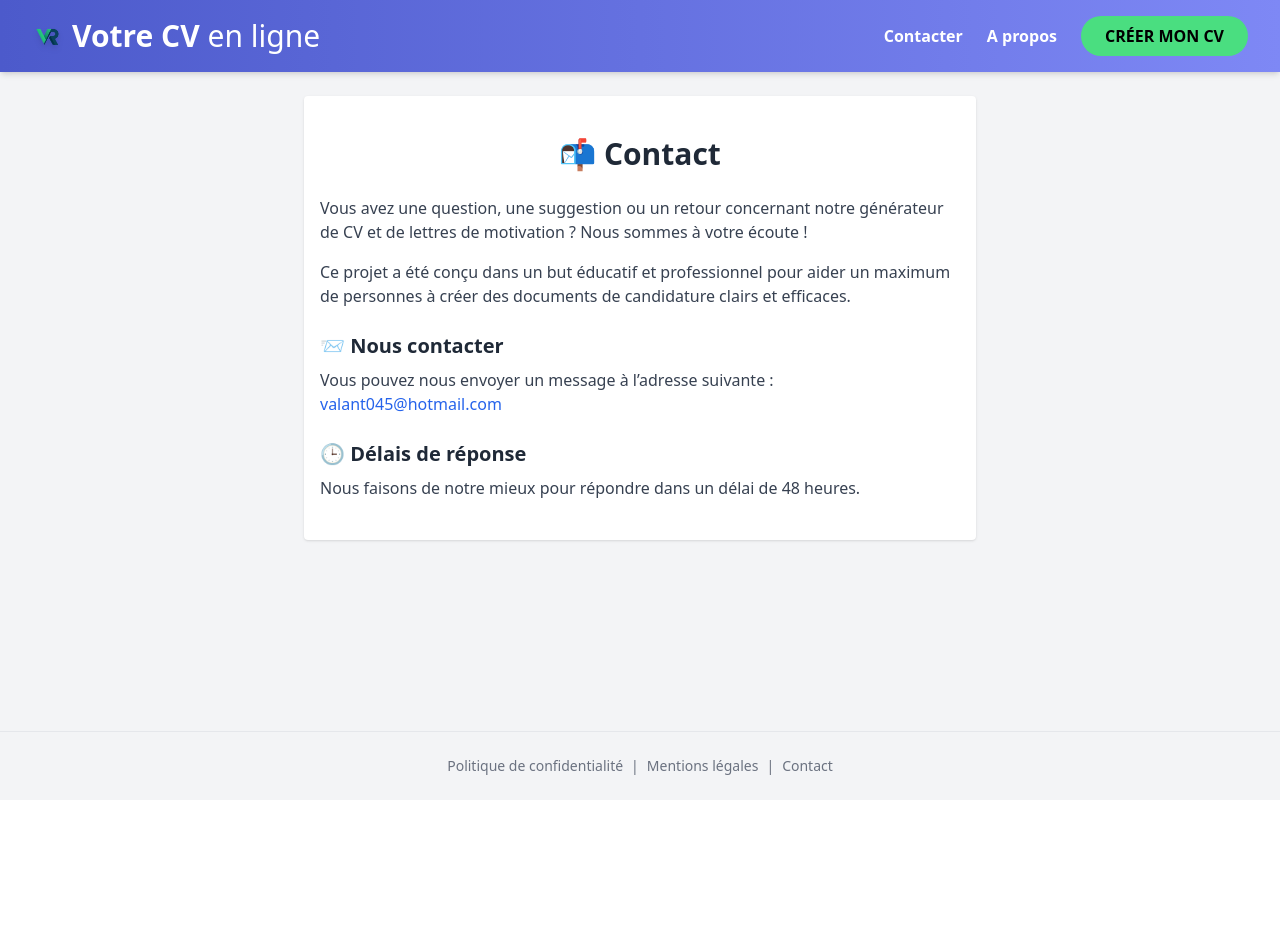
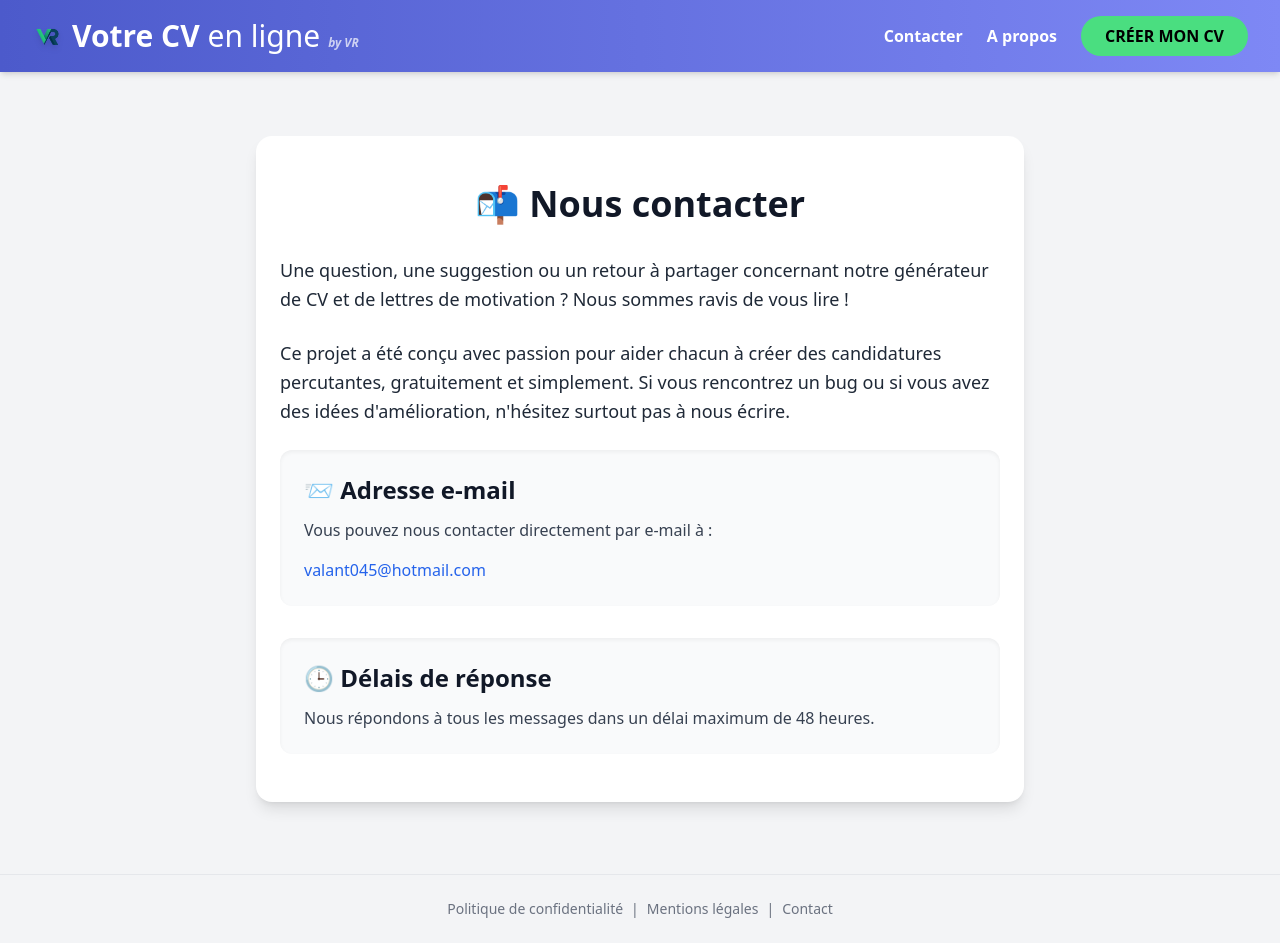
Before and after one commit to Valant41/cv-generator, a React (Vite) app: page /contact in a window 1280 px wide. Before the commit the page ends 800 px from the top, so only its background shows below. Built offline with nearby package versions, Linux system fonts and the light colour scheme; what @react-pdf/renderer would draw is missing.

Commit message:
Changement contact + header by VR

```diff
--- a/src/components/Contact.jsx
+++ b/src/components/Contact.jsx
@@ -1,33 +1,37 @@
 export default function Contact() {
   return (
-    <div className="max-w-2xl mx-auto px-4 py-10 bg-white rounded shadow">
-      <h1 className="text-3xl font-bold mb-6 text-center text-gray-800">📬 Contact</h1>
+    <div className="max-w-3xl mx-auto px-6 py-12 bg-white rounded-2xl shadow-lg mt-10">
+      <h1 className="text-4xl font-extrabold mb-8 text-center text-gray-900">📬 Nous contacter</h1>
 
-      <p className="mb-4 text-gray-700">
-        Vous avez une question, une suggestion ou un retour concernant notre générateur de CV et de lettres de motivation ?
-        Nous sommes à votre écoute !
+      <p className="mb-6 text-gray-800 text-lg leading-relaxed">
+        Une question, une suggestion ou un retour à partager concernant notre générateur de CV et de lettres de motivation ?
+        Nous sommes ravis de vous lire !
       </p>
 
-      <p className="mb-4 text-gray-700">
-        Ce projet a été conçu dans un but éducatif et professionnel pour aider un maximum de personnes à créer des documents de candidature clairs et efficaces.
+      <p className="mb-6 text-gray-800 text-lg leading-relaxed">
+        Ce projet a été conçu avec passion pour aider chacun à créer des candidatures percutantes, gratuitement et simplement.
+        Si vous rencontrez un bug ou si vous avez des idées d'amélioration, n'hésitez surtout pas à nous écrire.
       </p>
 
-      <h2 className="text-xl font-semibold mt-6 mb-2 text-gray-800">📨 Nous contacter</h2>
-      <p className="text-gray-700 mb-6">
-        Vous pouvez nous envoyer un message à l’adresse suivante :
-        <br />
+      <div className="bg-gray-50 p-6 rounded-xl shadow-inner">
+        <h2 className="text-2xl font-semibold mb-3 text-gray-900">📨 Adresse e-mail</h2>
+        <p className="text-gray-700 mb-4">
+          Vous pouvez nous contacter directement par e-mail à :
+        </p>
         <a
-          href="mailto:contact@votresite.com"
-          className="text-blue-600 hover:underline"
+          href="mailto:valant045@hotmail.com"
+          className="text-blue-600 font-medium hover:underline break-all"
         >
           valant045@hotmail.com
         </a>
-      </p>
+      </div>
 
-      <h2 className="text-xl font-semibold mb-2 text-gray-800">🕒 Délais de réponse</h2>
-      <p className="text-gray-700">
-        Nous faisons de notre mieux pour répondre dans un délai de 48 heures.
-      </p>
+      <div className="mt-8 bg-gray-50 p-6 rounded-xl shadow-inner">
+        <h2 className="text-2xl font-semibold mb-3 text-gray-900">🕒 Délais de réponse</h2>
+        <p className="text-gray-700">
+          Nous répondons à tous les messages dans un délai maximum de 48 heures.
+        </p>
+      </div>
     </div>
   );
 }
--- a/src/components/Header.jsx
+++ b/src/components/Header.jsx
@@ -16,6 +16,7 @@ export default function Header() {
           <span>
             <span className="font-extrabold">Votre CV</span>{" "}
             <span className="font-light">en ligne</span>
+            <span className="text-xs text-white/70 ml-2 italic">by VR</span>
           </span>
         </Link>
 
```
